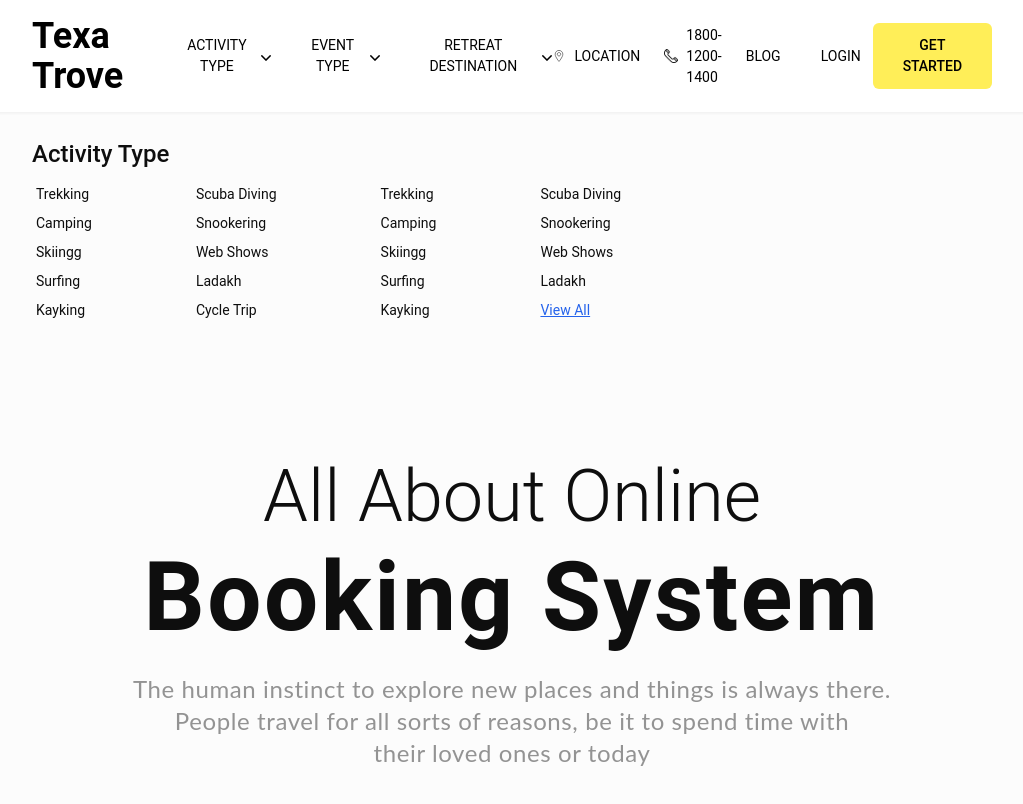
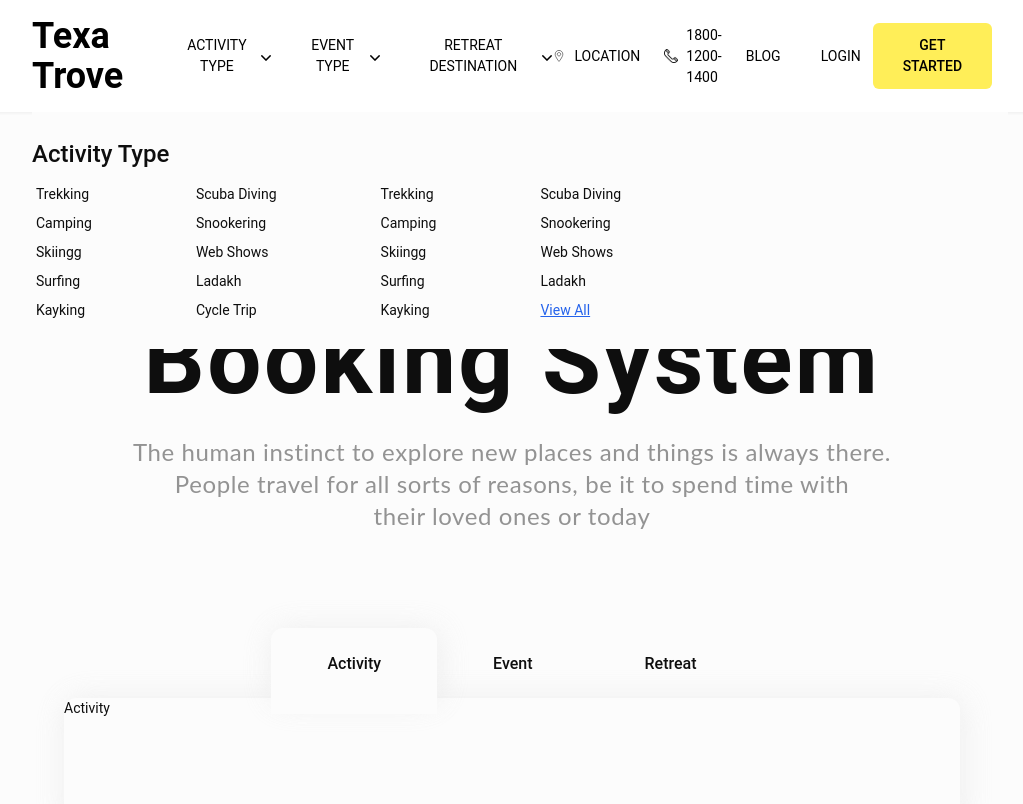
Before and after one commit to db7172/texamvp, a React (Create React App) app: page / in a window 1280 px wide. Both pictures are taken after a click on the button "ACTIVITY TYPE". Shown: the top 804 px of the page, without its empty margins (128-1151 px from the left). Built offline with nearby package versions, Linux system fonts and the light colour scheme.

Commit message:
created tab feature in / page & fixed navBar issue

```diff
--- a/src/components/mainTitle/MainTitle.jsx
+++ b/src/components/mainTitle/MainTitle.jsx
@@ -1,9 +1,7 @@
 import React from "react";
-import Container from "../common/Container";
 
 function MainTitle() {
   return (
-    <Container>
     <div className="tw-text-center tw-max-w-4xl tw-mx-auto">
       <p className="tw-text-7xl tw-font-light tw-mb-4">All About Online</p>
       <h3 className="tw-text-8xl tw-font-bold tw-tracking-wide tw-mb-7">
@@ -17,7 +15,6 @@ function MainTitle() {
         <br /> their loved ones or today
       </p>
     </div>
-    </Container>
   );
 }
 
--- a/src/components/navBar/NavBar.jsx
+++ b/src/components/navBar/NavBar.jsx
@@ -101,7 +101,8 @@ function NavBar() {
           </div>
         </Container>
       </div>
-      <Container>
+      <Container className="tw-relative">
+        <div className="tw-z-10 tw-w-full tw-absolute tw-bg-primary-color">
           {showReterat ? (
             <div className="tw-flex tw-justify-evenly tw-items-center">
               <div className="">
@@ -121,6 +122,7 @@ function NavBar() {
           ) : (
             <NavBarOption isShow={isShow} data={navData} />
           )}
+        </div>
       </Container>
     </>
   );
--- a/src/components/navBar/NavBarOption.jsx
+++ b/src/components/navBar/NavBarOption.jsx
@@ -3,11 +3,7 @@ import React from "react";
 function NavBarOption({ isShow = false, data }) {
   const { title, options = [] } = data;
   return (
-    <div
-      className={`${
-        isShow ? "tw-block" : "tw-hidden"
-      } tw-z-9999 tw-relative tw-py-6`}
-    >
+    <div className={`${isShow ? "tw-block" : "tw-hidden"} tw-py-6`}>
       <div>
         <h3 className="tw-text-h4 tw-font-medium">{title}</h3>
       </div>
--- a/src/index.css
+++ b/src/index.css
@@ -7,3 +7,27 @@
 body {
   @apply tw-bg-primary-color tw-text-primary-color tw-text-body;
 }
+
+.tw-gh-tabs {
+  @apply tw-text-primary-color tw-font-medium tw-py-6 tw-px-14 tw-block tw-text-base focus:tw-outline-none;
+}
+.tw-gh-tabs.active {
+  @apply tw-shadow-tab tw-rounded-xl tw-relative tw-bg-primary-color;
+}
+
+.tw-gh-tabs.active::after {
+  @apply tw-bg-primary-color;
+  content: "";
+  position: absolute;
+  height: 25px;
+  width: 100%;
+  bottom: -14px;
+  left: 0;
+  z-index: 2;
+}
+
+.tw-tab-container {
+  @apply tw-shadow-tab tw-min-h-32 tw-relative tw-bg-primary-color tw-rounded-xl;
+  top: -2px;
+  z-index: -1;
+}
--- a/src/pages/Home/Home.jsx
+++ b/src/pages/Home/Home.jsx
@@ -1,14 +1,55 @@
-import React from "react";
+import React, { useState } from "react";
+import Container from "../../components/common/Container";
 import MainTitle from "../../components/mainTitle/MainTitle";
 import NavBar from "../../components/navBar/NavBar";
 
+const getTabClasses = (tab, activeTab) => {
+  return "tw-gh-tabs" + (activeTab === tab ? " active" : "");
+};
+
 function Home() {
+  const [activeTab, setActiveTab] = useState(1);
   return (
     <>
       <NavBar />
-      <div className="tw-mt-28">
-        <MainTitle />
-      </div>
+      <Container>
+        <div className="tw-mt-28">
+          <MainTitle />
+        </div>
+        <div className="tw-mt-24">
+          <div className="tw-max-w-4xl tw-mx-auto">
+            <div className="tw-flex tw-justify-center">
+              <nav className="tw-flex tw-flex-row tw-px-4">
+                <button
+                  className={getTabClasses(1, activeTab)}
+                  onClick={() => setActiveTab(1)}
+                >
+                  {"Activity "}
+                </button>
+
+                <button
+                  className={getTabClasses(2, activeTab)}
+                  onClick={() => setActiveTab(2)}
+                >
+                  {"Event "}
+                </button>
+
+                <button
+                  className={getTabClasses(3, activeTab)}
+                  onClick={() => setActiveTab(3)}
+                >
+                  {"Retreat "}
+                </button>
+              </nav>
+            </div>
+            <div className="tw-tab-container">
+              {activeTab === 1 && "Activity"}
+              {activeTab === 2 && "Event"}
+              {activeTab === 3 && "Retreat"}
+            </div>
+          </div>
+        </div>
+      </Container>
     </>
   );
 }
--- a/tailwind.config.js
+++ b/tailwind.config.js
@@ -20,6 +20,7 @@ module.exports = {
     extend: {
       boxShadow: {
         "nav-bar": "0px 2px 2px rgba(0, 0, 0, 0.04)",
+        tab: "0px 4px 30px rgba(230, 230, 230, 0.3), 4px 0px 30px rgba(229, 229, 229, 0.3);",
       },
       backgroundColor: {
         "primary-color": primaryBackground,
```
Lines whose indentation alone changed are shown as unchanged.
